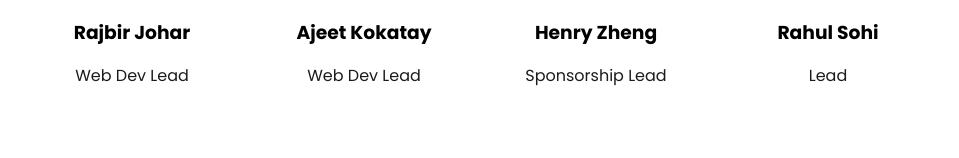
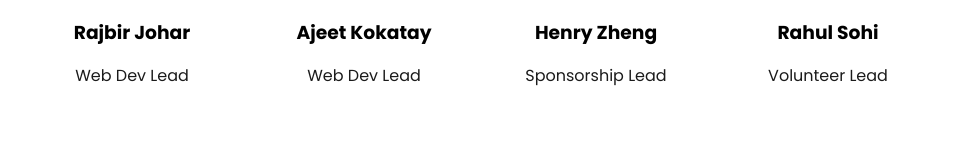
Before and after one commit to citrushack/Citrushack2021, a Next.js app: page /team in a window 1280 px wide. Shown: the part 983-1141 px from the top of the page, without its empty margins (160-1119 px from the left). Built offline with nearby package versions, Linux system fonts and the light colour scheme; what react-auth-kit would draw is missing.

Commit message:
Minor addition

```diff
--- a/pages/team.js
+++ b/pages/team.js
@@ -86,7 +86,7 @@ export default function Team() {
             image="/TeamPictures/Rahul.JPG"
             link="https://www.linkedin.com/in/rahul-sohi-511505163/"
             title="Rahul Sohi"
-            position="Lead"
+            position="Volunteer Lead"
           />
         </div>
         <Link href="/">
```
